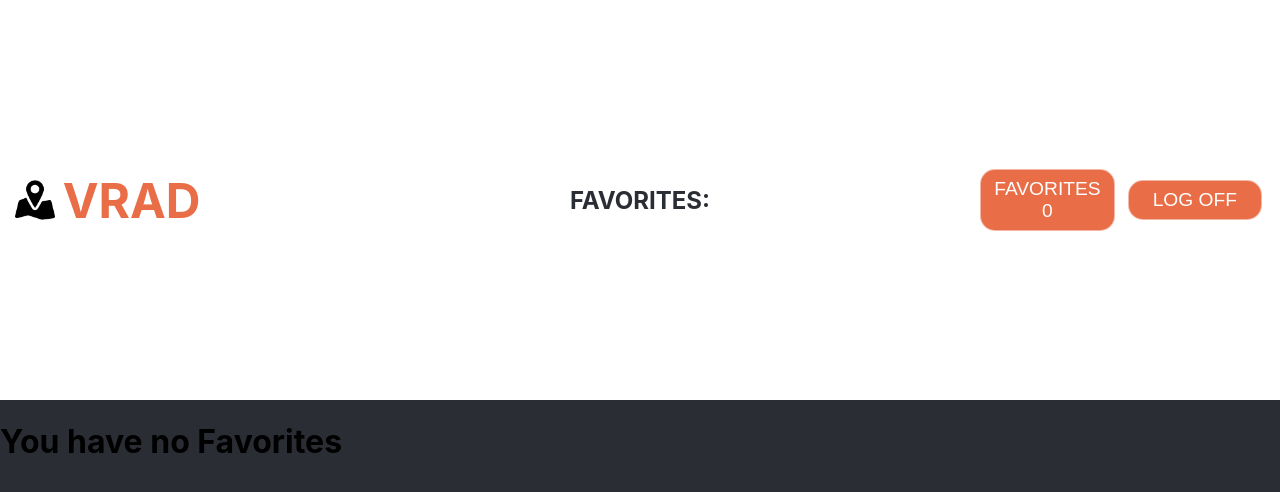
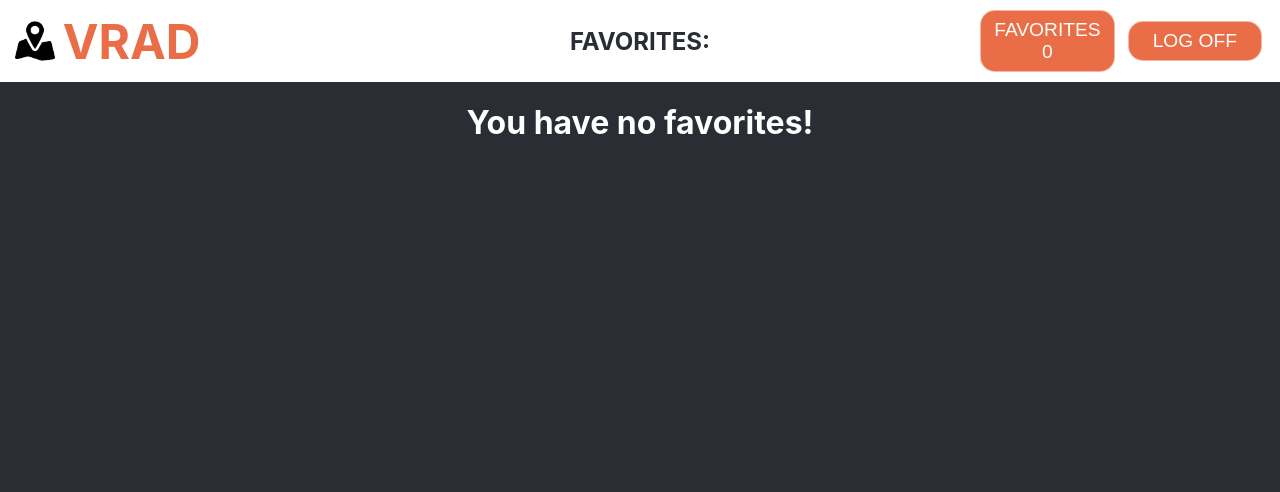
Before and after one commit to MandyAlford/vrad-frontend, a React (Create React App) app: page /favorites in a window 1280 px wide. Shown: the top 492 px of the page. Built offline with nearby package versions, Linux system fonts and the light colour scheme.

Commit message:
Add favorites css file and start styling

```diff
--- /dev/null
+++ b/src/Favorites/Favorites.css
@@ -0,0 +1,3 @@
+.error-message {
+  color: white;
+}
--- a/src/Favorites/Favorites.js
+++ b/src/Favorites/Favorites.js
@@ -1,6 +1,7 @@
 import React, { Component } from 'react';
 import { Route, NavLink, withRouter } from 'react-router-dom';
 import FavoriteCard from '../FavoriteCard/FavoriteCard';
+import './Favorites.css';
 
 class Favorites extends Component {
   constructor() {
@@ -51,7 +52,10 @@ class Favorites extends Component {
   render() {
     let favoritesDisplay;
     if(!this.state.favorites.length) {
-      favoritesDisplay = (<h1 className='error-message'> You have no Favorites </h1>)
+      favoritesDisplay = (
+        <div className='card-container'>
+          <h1 className='error-message'> You have no favorites! </h1>
+        </div>)
     } else {
       favoritesDisplay = (
         <div className='card-container'>
```
